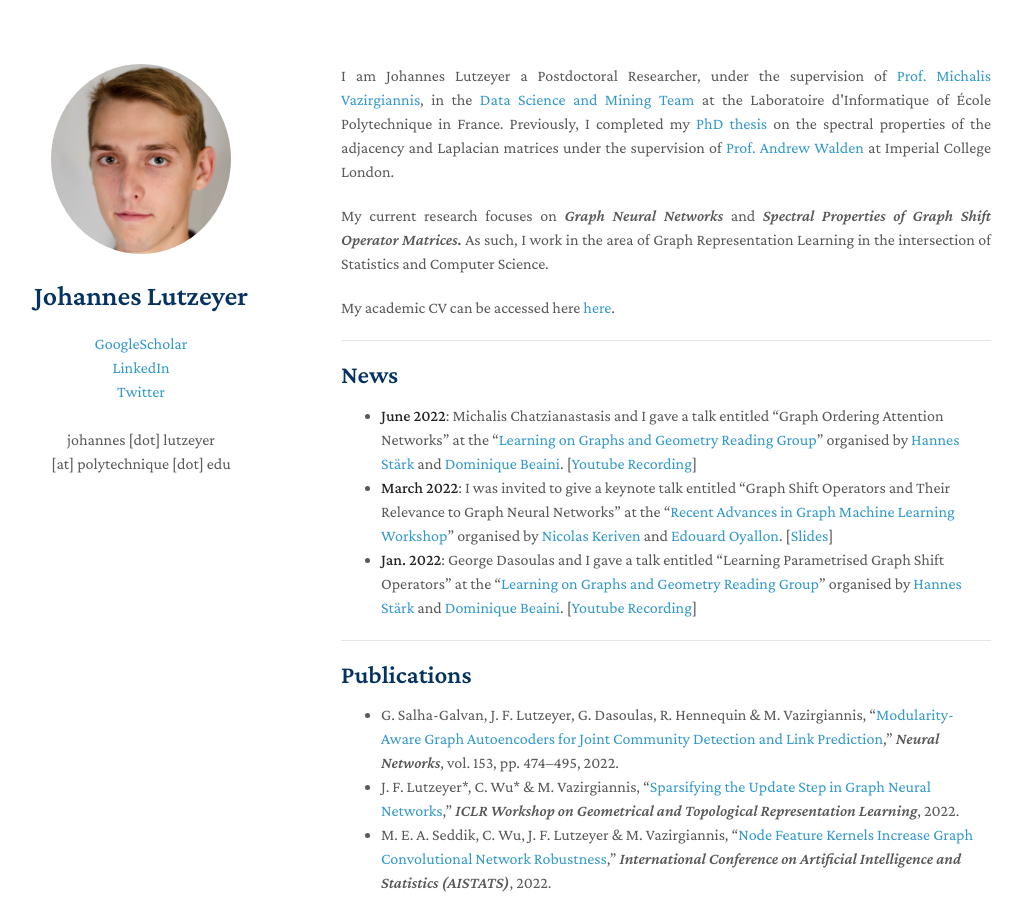
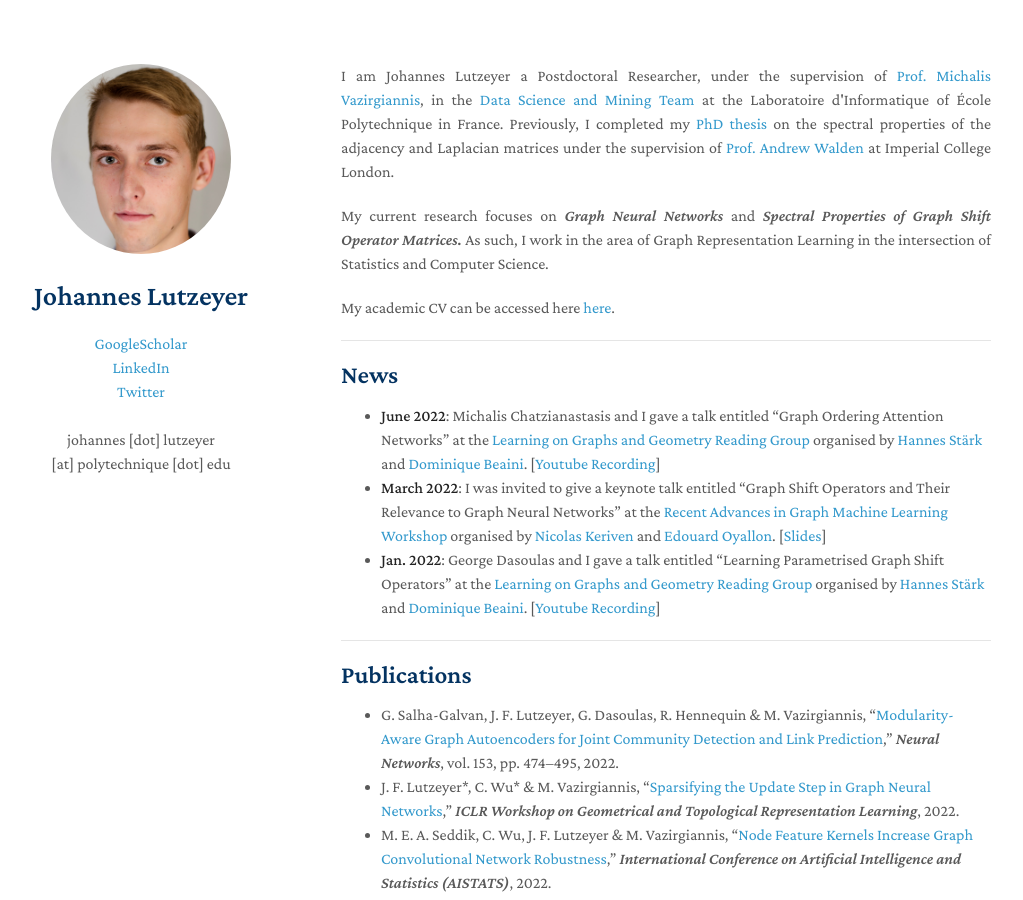
Before and after one commit to johanneslutzeyer/johanneslutzeyer.github.io, a Jekyll site: the page built from index.md, in a window 1280 px wide and 900 px high. Shown: the whole window, without its empty margins (129-1152 px from the left). Built offline with Jekyll 4.4.1, drawn with Linux system fonts in a browser that asks for light colours; our own code applies the rules of GitHub Pages for plain Markdown files; a script that is not in the unit is left out.

Commit message:
Update index.md

```diff
--- a/index.md
+++ b/index.md
@@ -13,9 +13,9 @@ My academic CV can be accessed here <a href="https://johanneslutzeyer.com/doc/Jo
 
 ## News
 
-- **June 2022**: Michalis Chatzianastasis and I gave a talk entitled "Graph Ordering Attention Networks" at the "<a href="https://hannes-stark.com/logag-reading-group" target="_blank">Learning on Graphs and Geometry Reading Group</a>" organised by <a href="https://hannes-stark.com/" target="_blank">Hannes Stärk</a> and <a href="https://mila.quebec/en/person/dominique-beaini/" target="_blank">Dominique Beaini</a>. [<a href="https://www.youtube.com/watch?v=9CJs5TL-CSs" target="_blank">Youtube Recording</a>]
-- **March 2022**: I was invited to give a keynote talk entitled "Graph Shift Operators and Their Relevance to Graph Neural Networks" at the "<a href="https://nkeriven.github.io/gml2022/" target="_blank">Recent Advances in Graph Machine Learning Workshop</a>" organised by <a href="https://nkeriven.github.io/" target="_blank">Nicolas Keriven</a> and <a href="https://edouardoyallon.github.io/" target="_blank">Edouard Oyallon</a>. [<a href="https://johanneslutzeyer.com/doc/GraphShiftOperatorsAndTheirRelevanceToGraphNeuralNetworks_handout.pdf" target="_blank">Slides</a>]
-- **Jan. 2022**: George Dasoulas and I gave a talk entitled "Learning Parametrised Graph Shift Operators" at the "<a href="https://hannes-stark.com/logag-reading-group" target="_blank">Learning on Graphs and Geometry Reading Group</a>" organised by <a href="https://hannes-stark.com/" target="_blank">Hannes Stärk</a> and <a href="https://mila.quebec/en/person/dominique-beaini/" target="_blank">Dominique Beaini</a>. [<a href="https://www.youtube.com/watch?v=72bchdfzTMY" target="_blank">Youtube Recording</a>]
+- **June 2022**: Michalis Chatzianastasis and I gave a talk entitled "Graph Ordering Attention Networks" at the <a href="https://hannes-stark.com/logag-reading-group" target="_blank">Learning on Graphs and Geometry Reading Group</a> organised by <a href="https://hannes-stark.com/" target="_blank">Hannes Stärk</a> and <a href="https://mila.quebec/en/person/dominique-beaini/" target="_blank">Dominique Beaini</a>. [<a href="https://www.youtube.com/watch?v=9CJs5TL-CSs" target="_blank">Youtube Recording</a>]
+- **March 2022**: I was invited to give a keynote talk entitled "Graph Shift Operators and Their Relevance to Graph Neural Networks" at the <a href="https://nkeriven.github.io/gml2022/" target="_blank">Recent Advances in Graph Machine Learning Workshop</a> organised by <a href="https://nkeriven.github.io/" target="_blank">Nicolas Keriven</a> and <a href="https://edouardoyallon.github.io/" target="_blank">Edouard Oyallon</a>. [<a href="https://johanneslutzeyer.com/doc/GraphShiftOperatorsAndTheirRelevanceToGraphNeuralNetworks_handout.pdf" target="_blank">Slides</a>]
+- **Jan. 2022**: George Dasoulas and I gave a talk entitled "Learning Parametrised Graph Shift Operators" at the <a href="https://hannes-stark.com/logag-reading-group" target="_blank">Learning on Graphs and Geometry Reading Group</a> organised by <a href="https://hannes-stark.com/" target="_blank">Hannes Stärk</a> and <a href="https://mila.quebec/en/person/dominique-beaini/" target="_blank">Dominique Beaini</a>. [<a href="https://www.youtube.com/watch?v=72bchdfzTMY" target="_blank">Youtube Recording</a>]
 
 ---
 
```
